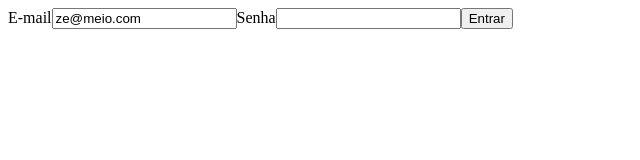
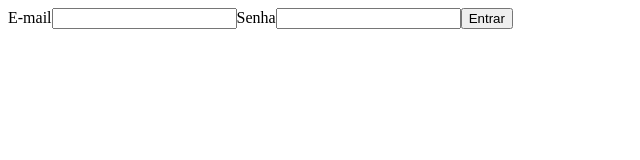
Before and after one commit to iguimaraesf/aulas-react, a React (Create React App) app: page /entrar in a window 1280 px wide. Shown: the top 160 px of the page, without its empty margins (0-640 px from the left). Built offline with nearby package versions, Linux system fonts and the light colour scheme.

Commit message:
chore: [Aula07] useEffect

```diff
--- a/src/pages/login/Login.tsx
+++ b/src/pages/login/Login.tsx
@@ -1,11 +1,18 @@
-import { useState } from "react"
-import { useNavigate } from "react-router-dom"
+import { useEffect, useState } from "react"
 export const Login = () => {
-    const [email, setEmail] = useState('ze@meio.com')
+    const [email, setEmail] = useState('')
     const [password, setPassword] = useState('')
     const handleEntrar = () => {
         console.log(email)
     }
+    useEffect(() => {
+        // executa quando o EMAIL é alterado... e na carga da página
+        console.log(email)
+    }, [email])
+    useEffect(() => {
+        // executa quando a SENHA é alterada... e na carga da página
+        console.log(password)
+    }, [password])
     return (
         <div>
             <form>
```
Also changed, not shown: 1 other file (tests, documents, lock files or other folders).
